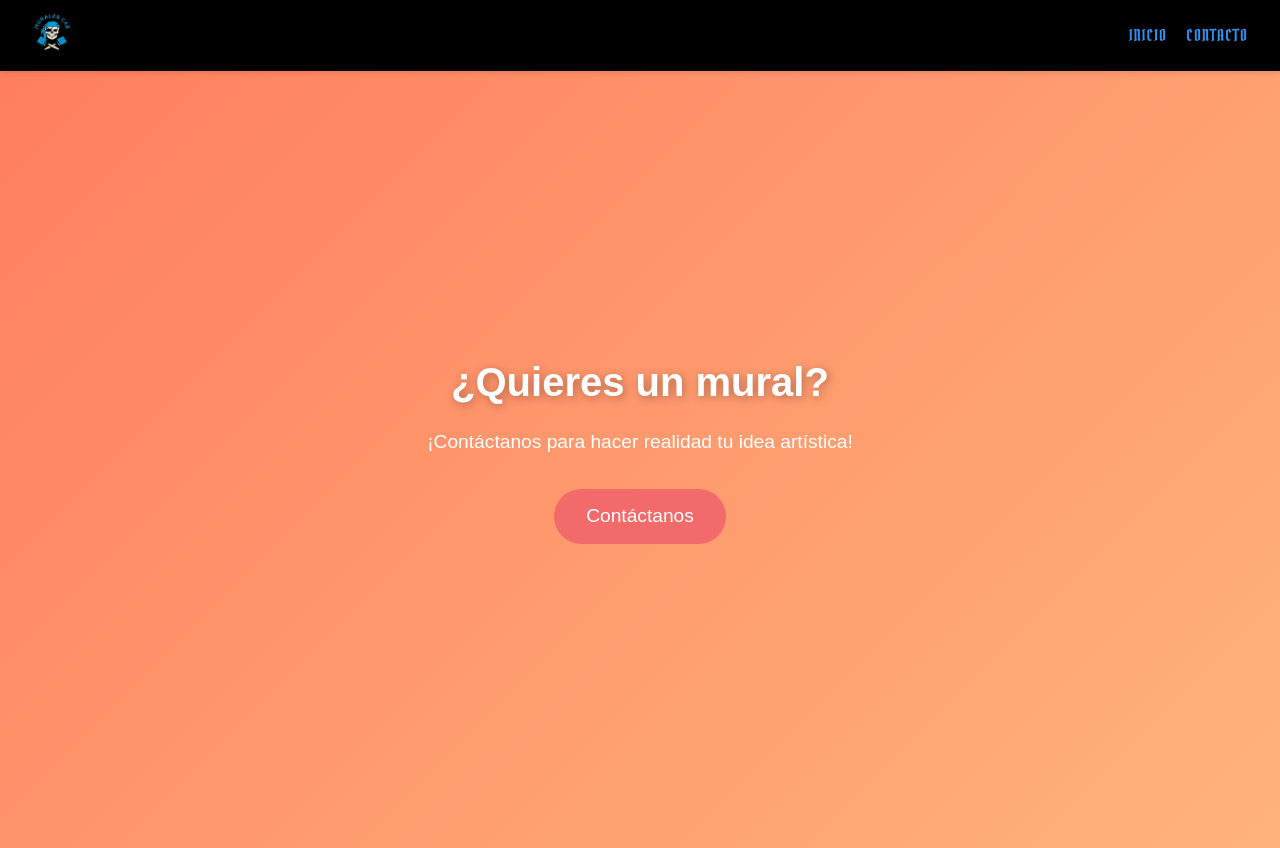
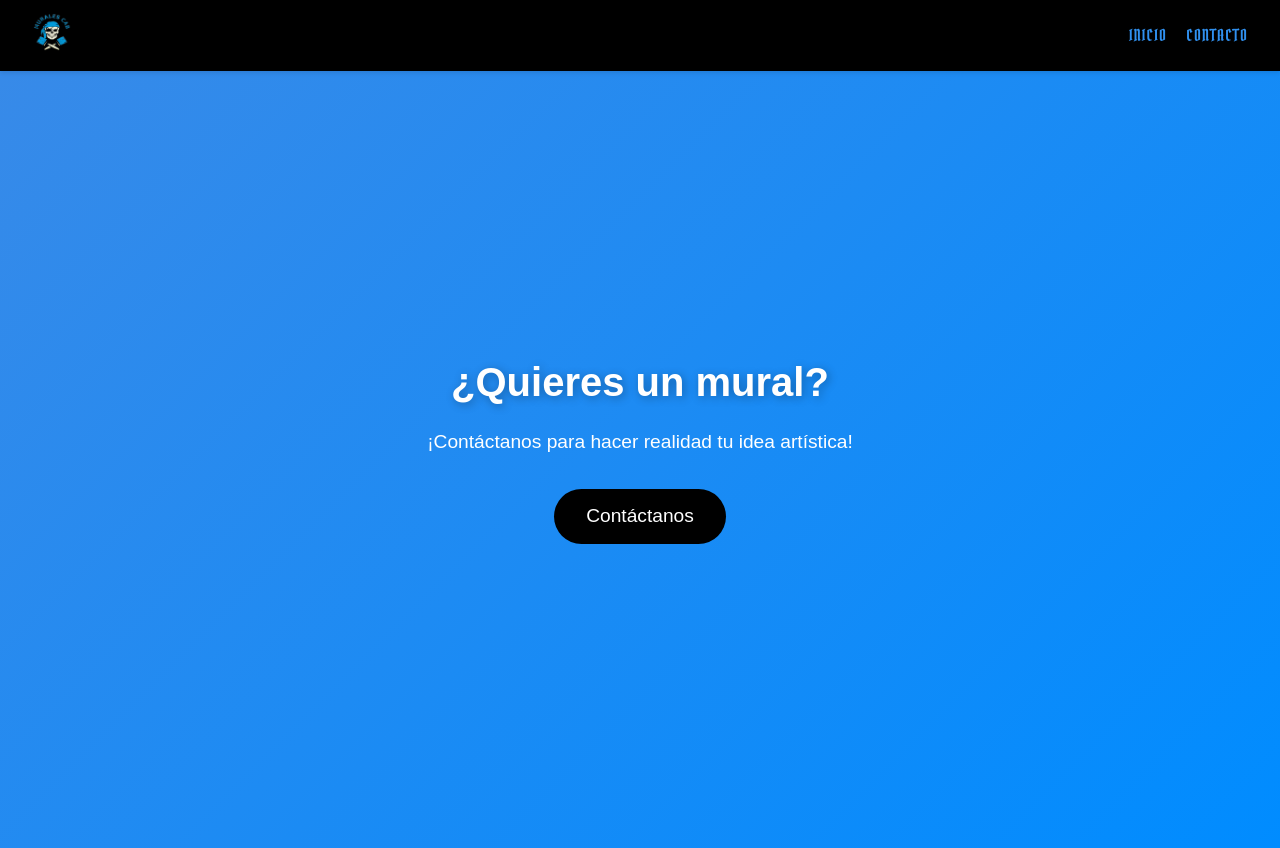
Before and after one commit to alexiscjscab/murales, a Next.js app: page /contact in a window 1280 px wide. Built offline with nearby package versions, Linux system fonts and the light colour scheme.

Commit message:
mas cambios para ver el deploy

```diff
--- a/src/pages/contact.tsx
+++ b/src/pages/contact.tsx
@@ -9,7 +9,7 @@ const Container = styled.div`
   justify-content: center;
   height: 100vh;
   padding: 2rem;
-  background: linear-gradient(135deg, #ff7e5f, #feb47b);
+  background: linear-gradient(135deg, #388ae8, #008cff);
   color: #fff;
   text-align: center;
 `;
@@ -40,7 +40,7 @@ const ContactButton = styled.a`
   display: inline-block;
   padding: 0.8rem 2rem;
   font-size: 1.2rem;
-  background-color: #f26a6a;
+  background-color: #000000;
   color: #fff;
   border: none;
   border-radius: 50px;
@@ -49,7 +49,7 @@ const ContactButton = styled.a`
   text-decoration: none;
 
   &:hover {
-    background-color: #ff4d4d;
+    background-color: #2c8effd1;
     transform: translateY(-5px);
   }
 
--- a/src/pages/index.tsx
+++ b/src/pages/index.tsx
@@ -24,7 +24,7 @@ const HomeContainerStyled = styled.div<{ $backgroundImage: string }>`
   height: 100vh;
 
   /* Aplicando filtros para un efecto más estilizado */
-  filter: grayscale(80%) brightness(0.7) contrast(1.2) blur(2px);
+  filter: grayscale(20%) brightness(0.7) contrast(1.2) blur(2px);
 
   /* Añadiendo un overlay suave para resaltar el contenido */
   position: relative;
```
